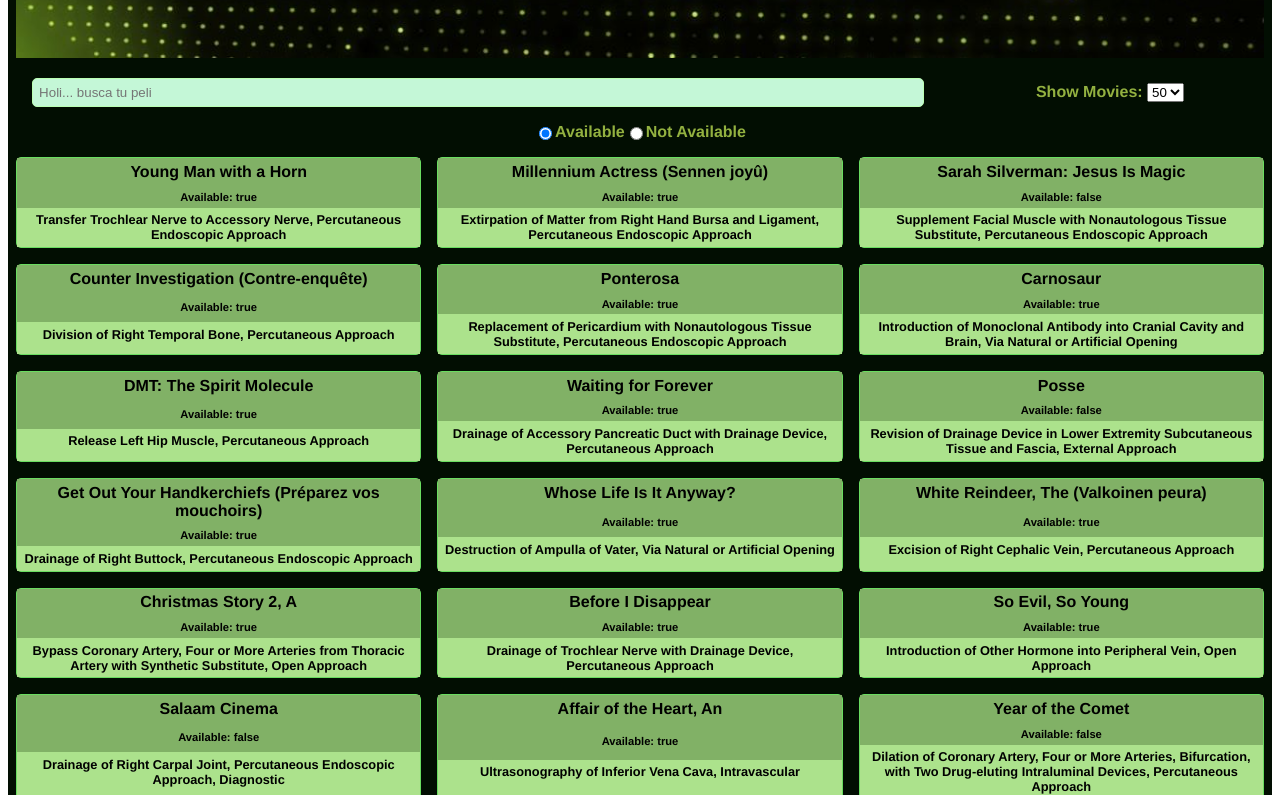
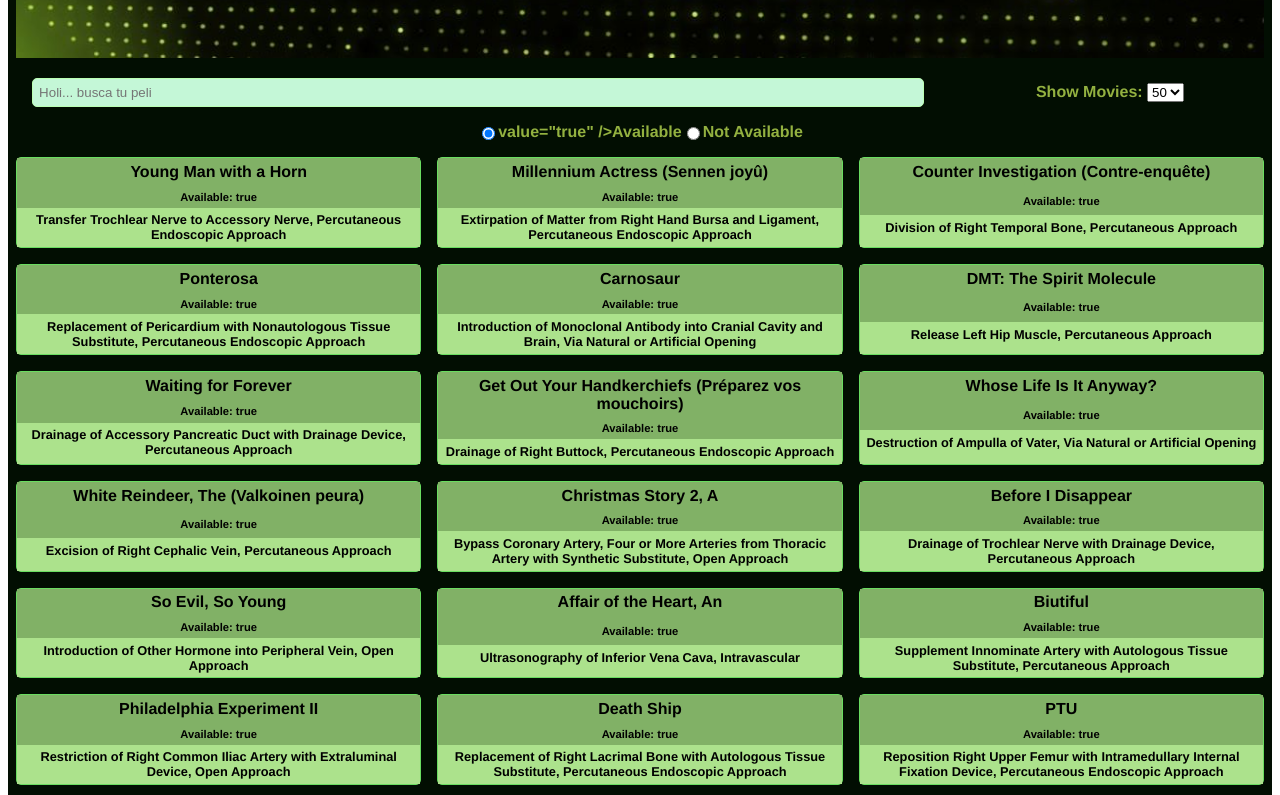
Before and after one commit to sergimateo/m-10-5-movies, a Vue app: page / in a window 1280 px wide. Shown: the part 345-1140 px from the top of the page. Built offline with nearby package versions, Linux system fonts and the light colour scheme.

Commit message:
filtered movies harcoded is working

```diff
--- a/src/App.vue
+++ b/src/App.vue
@@ -10,8 +10,6 @@
     <div class="header">
       <SearchBar />
       <FilterItems />
-      <!-- <SearchBar />
-      <FilterItems /> -->
     </div>
     <AvailableRadioButtons />
     <Movies />
--- /dev/null
+++ b/src/Styles/CSS/movies.css
@@ -0,0 +1,68 @@
+.movies {
+  display: -ms-grid;
+  display: grid;
+  -ms-grid-columns: (1fr)[3];
+      grid-template-columns: repeat(3, 1fr);
+  grid-gap: 1rem;
+}
+
+.movie {
+  border: 1px solid #6add60;
+  /* background: #aae688; */
+  /* padding: 1rem; */
+  display: -ms-grid;
+  display: grid;
+  border-radius: 5px;
+  text-align: center;
+  position: relative;
+  cursor: pointer;
+  font-weight: bold;
+}
+
+.movie-header {
+  margin: 0;
+  -ms-grid-row-align: stretch;
+      align-self: stretch;
+  display: -ms-grid;
+  display: grid;
+}
+
+.movie-title {
+  background: #81b166;
+  font-size: 1rem;
+  margin: 0;
+  padding: 0.3rem;
+  /* justify-self: stretch; */
+}
+
+.movie-available {
+  background: #81b166;
+  font-size: 0.7rem;
+  margin: 0;
+  padding: 0.3rem;
+}
+
+.movie-description {
+  background: #ace28c;
+  font-size: 0.8rem;
+  margin: 0;
+  padding: 0.3rem;
+  -ms-flex-item-align: stretch;
+      -ms-grid-row-align: stretch;
+      align-self: stretch;
+}
+
+@media (max-width: 750px) {
+  .movies {
+    -ms-grid-columns: (1fr)[2];
+        grid-template-columns: repeat(2, 1fr);
+  }
+}
+
+@media (max-width: 500px) {
+  .movies {
+    -ms-grid-columns: 1fr;
+        grid-template-columns: 1fr;
+  }
+}
+/*# sourceMappingURL=movies.css.map */
--- /dev/null
+++ b/src/Styles/SCSS/movies.scss
@@ -0,0 +1,55 @@
+.movies {
+  display: grid;
+  grid-template-columns: repeat(3, 1fr);
+  grid-gap: 1rem;
+}
+
+.movie {
+  border: 1px solid rgb(106, 221, 96);
+  /* background: #aae688; */
+  /* padding: 1rem; */
+  display: grid;
+  border-radius: 5px;
+  text-align: center;
+  position: relative;
+  cursor: pointer;
+  font-weight: bold;
+}
+
+.movie-header {
+  margin: 0;
+  align-self: stretch;
+  display: grid;
+}
+.movie-title {
+  background: #81b166;
+  font-size: 1rem;
+  margin: 0;
+  padding: 0.3rem;
+  /* justify-self: stretch; */
+}
+
+.movie-available {
+  background: #81b166;
+  font-size: 0.7rem;
+  margin: 0;
+  padding: 0.3rem;
+}
+.movie-description {
+  background: #ace28c;
+  font-size: 0.8rem;
+  margin: 0;
+  padding: 0.3rem;
+  align-self: stretch;
+}
+@media (max-width: 750px) {
+  .movies {
+    grid-template-columns: repeat(2, 1fr);
+  }
+}
+
+@media (max-width: 500px) {
+  .movies {
+    grid-template-columns: 1fr;
+  }
+}
--- a/src/components/AvailableRadioButtons.vue
+++ b/src/components/AvailableRadioButtons.vue
@@ -1,13 +1,8 @@
 <template>
   <div>
     <div class="colored-search">
-      <input
-        type="radio"
-        id="radio1"
-        name="available"
-        checked="checked"
-        value="true"
-      />
+      <input type="radio" id="radio1" name="available" checked="checked" />
+      value="true" />
       <label for="age1">Available</label>
       <input type="radio" id="radio2" name="available" value="false" />
       <label for="radio2">Not Available</label>
@@ -17,7 +12,10 @@
 
 <script>
 export default {
-  name: 'AvailableRadioButtons'
+  name: 'AvailableRadioButtons',
+  computed: {
+    // isAvailable:
+  }
   // computed: {
   //   search(){
   //     get(){
--- a/src/components/Movies.vue
+++ b/src/components/Movies.vue
@@ -1,7 +1,7 @@
 <template>
   <div>
     <div class="movies">
-      <div v-for="movie in allMovies" :key="movie.id" class="movie">
+      <div v-for="movie in filteredMovies" :key="movie.id" class="movie">
         <div class="movie-header">
           <p class="movie-title">{{ movie.title }}</p>
 
@@ -20,64 +20,10 @@
 import Vuex from 'vuex'
 export default {
   name: 'Movies',
-  computed: { ...Vuex.mapGetters({ allMovies: 'moviesModule/allMovies' }) }
+  computed: {
+    ...Vuex.mapGetters({ filteredMovies: 'moviesModule/filteredMovies' })
+  }
 }
 </script>
 
-<style scoped>
-.movies {
-  display: grid;
-  grid-template-columns: repeat(3, 1fr);
-  grid-gap: 1rem;
-}
-
-.movie {
-  border: 1px solid rgb(106, 221, 96);
-  /* background: #aae688; */
-  /* padding: 1rem; */
-  display: grid;
-  border-radius: 5px;
-  text-align: center;
-  position: relative;
-  cursor: pointer;
-  font-weight: bold;
-}
-
-.movie-header {
-  margin: 0;
-  align-self: stretch;
-  display: grid;
-}
-.movie-title {
-  background: #81b166;
-  font-size: 1rem;
-  margin: 0;
-  padding: 0.3rem;
-  /* justify-self: stretch; */
-}
-
-.movie-available {
-  background: #81b166;
-  font-size: 0.7rem;
-  margin: 0;
-  padding: 0.3rem;
-}
-.movie-description {
-  background: #ace28c;
-  font-size: 0.8rem;
-  margin: 0;
-  padding: 0.3rem;
-  align-self: stretch;
-}
-@media (max-width: 750px) {
-  .movies {
-    grid-template-columns: repeat(2, 1fr);
-  }
-}
-
-@media (max-width: 500px) {
-  .movies {
-    grid-template-columns: 1fr;
-  }
-}
-</style>
+<style src="./../Styles/CSS/movies.css" scoped></style>
--- a/src/components/SearchBar.vue
+++ b/src/components/SearchBar.vue
@@ -1,12 +1,24 @@
 <template>
   <div>
-    <input type="text" class="search-box" placeholder="Holi... busca tu peli" />
+    <input
+      type="text"
+      class="search-box"
+      v-model="searchText"
+      placeholder="Holi... busca tu peli"
+    />
   </div>
 </template>
 
 <script>
 export default {
-  name: 'SearchBar'
+  name: 'SearchBar',
+  computed: {
+    // searchText(): {
+    //   get(){
+    //      return this.$store.state.filters.search
+    //   }
+    // }
+  }
   // computed: {
   //   search(){
   //     get() =>
--- a/src/modules/movies.js
+++ b/src/modules/movies.js
@@ -9,6 +9,9 @@
     // allMovies: state => state.movies
     allMovies: state => {
       return state.movies
+    },
+    filteredMovies: state => {
+      return state.movies.filter(movie => movie.available === true)
     }
   },
 
```
Also changed, not shown: 1 other file (tests, documents, lock files or other folders).
